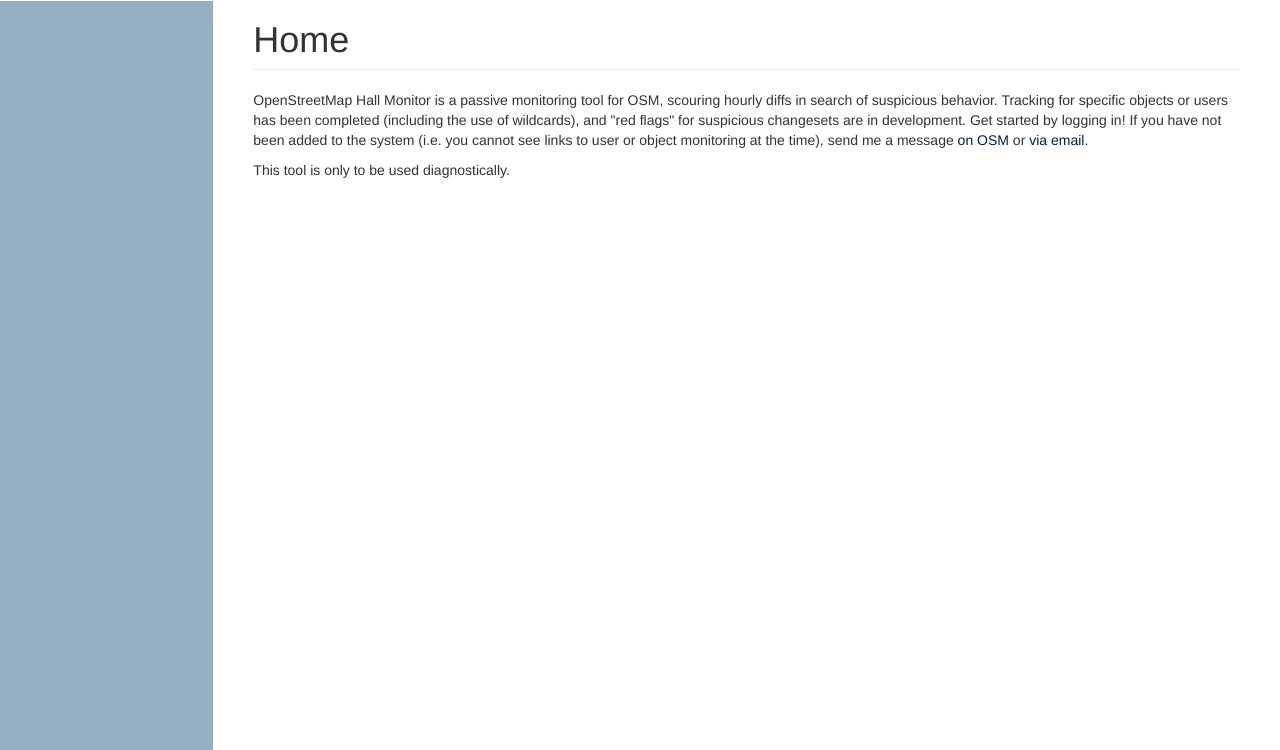
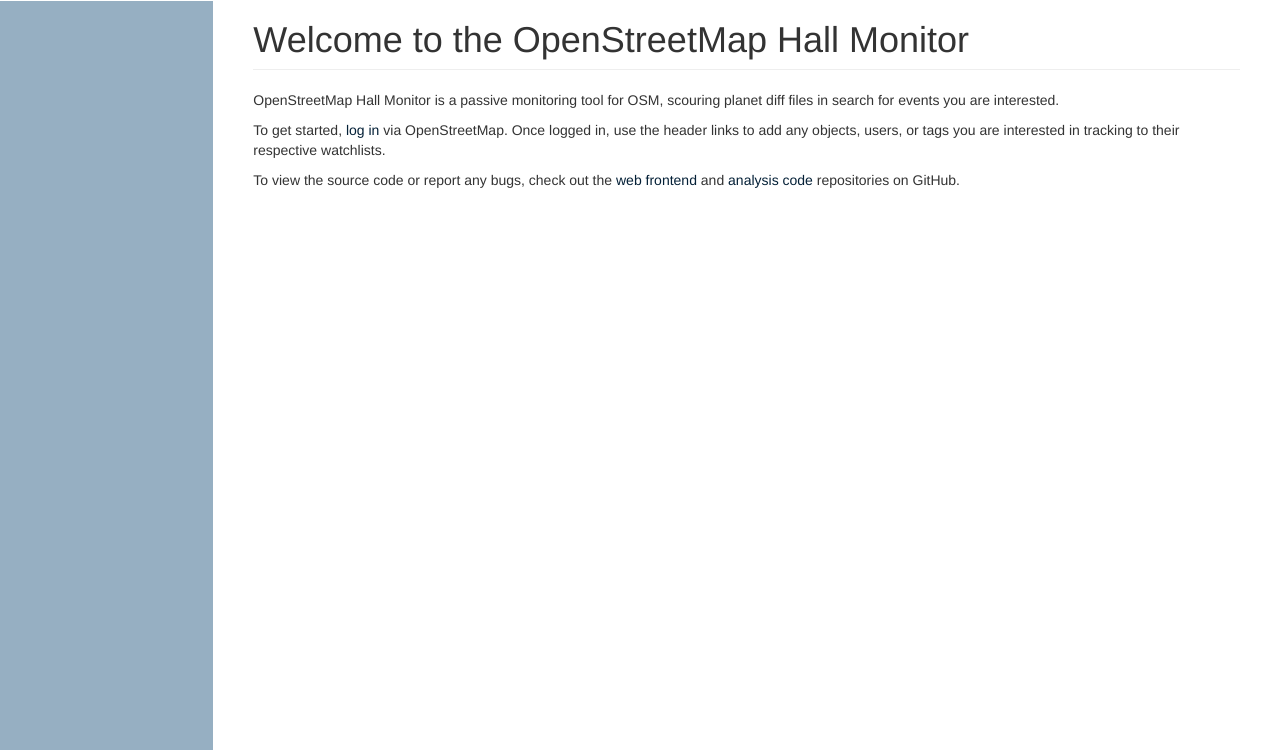
Before and after one commit to ethan-nelson/osmhm_site, a Python web app: template osmhm_site/templates/home.mako in a window 1280 px wide. Shown: the part 50-800 px from the top of the page. Run offline with Mako, Linux system fonts and the light colour scheme; the template is opened without the code that fills it, so the values that code supplies are empty.

Commit message:
Update front page

```diff
--- a/osmhm_site/templates/home.mako
+++ b/osmhm_site/templates/home.mako
@@ -2,7 +2,10 @@
 <%block name="header">
 </%block>
 <%block name="content">
-<h1 class="page-header">Home</h1>
-<p>OpenStreetMap Hall Monitor is a passive monitoring tool for OSM, scouring hourly diffs in search of suspicious behavior. Tracking for specific objects or users has been completed (including the use of wildcards), and "red flags" for suspicious changesets are in development. Get started by logging in! If you have not been added to the system (i.e. you cannot see links to user or object monitoring at the time), send me a message <a href="http://www.openstreetmap.org/message/new/FTA">on OSM</a> or <a href="mailto:ethan-nelson@users.noreply.github.com">via email</a>.</p>
-<p>This tool is only to be used diagnostically.</p>
+<h1 class="page-header">Welcome to the OpenStreetMap Hall Monitor</h1>
+<p>OpenStreetMap Hall Monitor is a passive monitoring tool for OSM, scouring planet diff files in search for events you are interested.</p>
+
+<p>To get started, <a href="${request.route_path('login')}">log in</a> via OpenStreetMap. Once logged in, use the header links to add any objects, users, or tags you are interested in tracking to their respective watchlists.</p>
+
+<p>To view the source code or report any bugs, check out the <a href="http://github.com/ethan-nelson/osmhm_site" target="_blank">web frontend</a> and <a href="http://github.com/ethan-nelson/osm_hall_monitor" target="_blank">analysis code</a> repositories on GitHub.</p>
 </%block>
```
